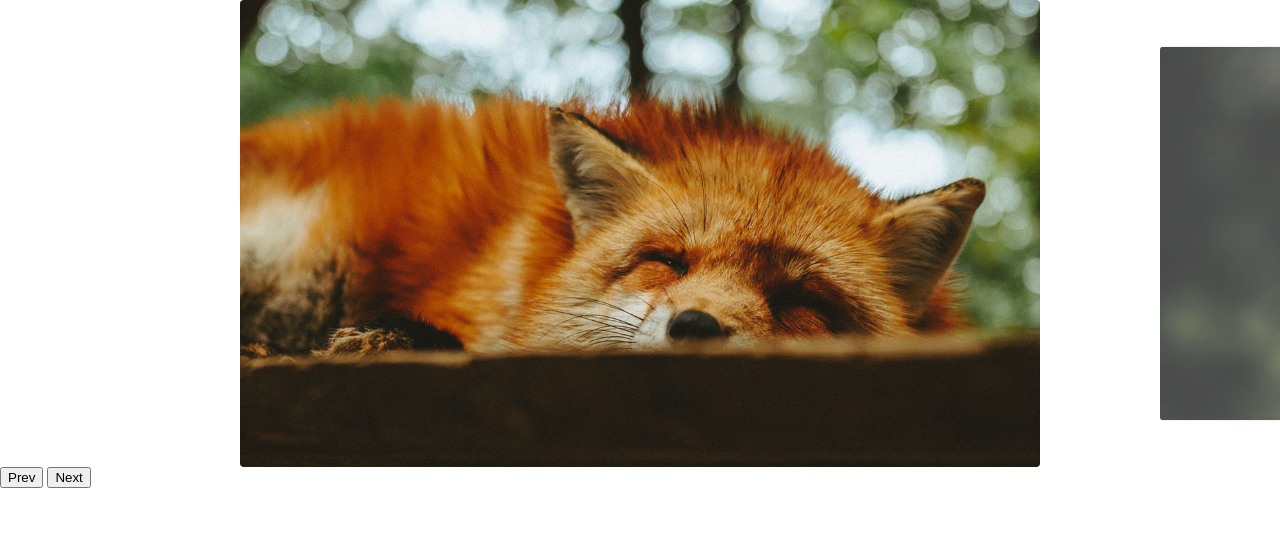
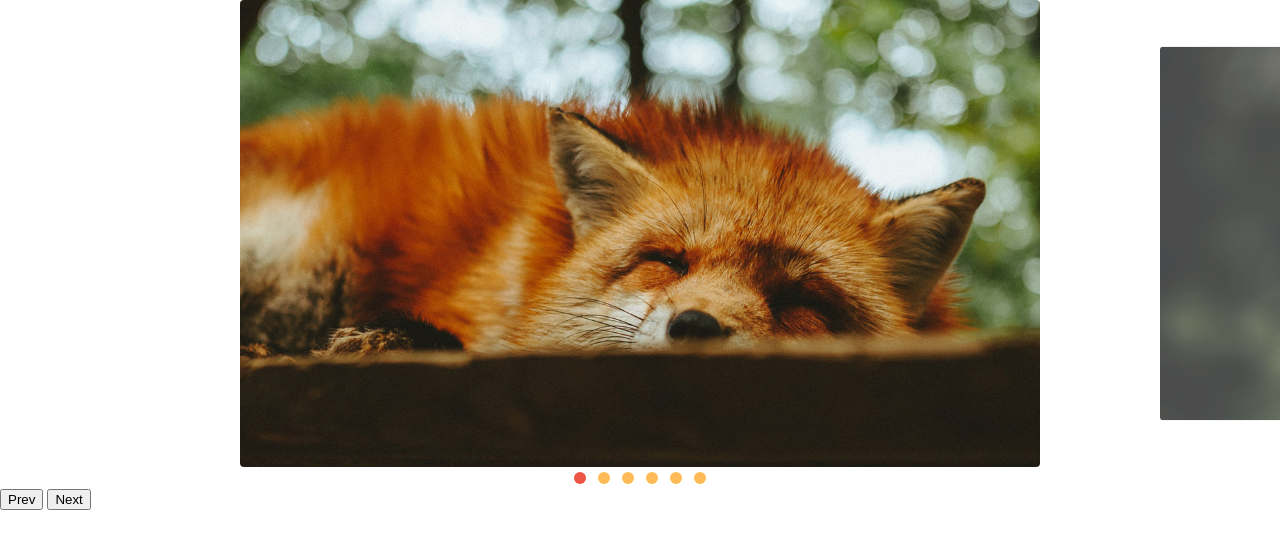
Before and after one commit to filipezzo/slide, a plain HTML site: page index.html in a window 1280 px wide. Drawn offline with Linux system fonts and the light colour scheme.

Commit message:
page scroll by button

```diff
--- a/css/style.css
+++ b/css/style.css
@@ -33,3 +33,23 @@ img {
   opacity: 1;
   transform: scale(1);
 }
+[data-control="slide"] {
+  display: flex;
+  gap: 2px;
+  justify-content: center;
+}
+[data-control="slide"] li a {
+  display: block;
+  width: 12px;
+  height: 12px;
+  background: #fb5;
+  border-radius: 50%;
+  overflow: hidden;
+  text-indent: -99999px;
+  margin: 5px;
+}
+
+[data-control="slide"] li.active a,
+[data-control="slide"] li a:hover {
+  background: #e54;
+}
--- a/js/script.js
+++ b/js/script.js
@@ -3,3 +3,4 @@
 const slide = new SlideNav(".slide", ".wrapper");
 slide.init();
 slide.addArrow(".prev", ".next");
+slide.addControl();
--- a/js/slide.js
+++ b/js/slide.js
@@ -5,6 +5,7 @@ export class Slide {
     this.wrapper = document.querySelector(wrapper);
     this.dist = { finalPosition: 0, startX: 0, movement: 0 };
     this.activeClass = "active";
+    this.changeEvent = new Event("changeEvent");
   }
 
   transition(active) {
@@ -94,6 +95,7 @@ export class Slide {
     this.slidesIndexNav(index);
     this.dist.finalPosition = activeSlide.position;
     this.changeActiveClass();
+    this.wrapper.dispatchEvent(this.changeEvent);
   }
 
   activePrevSlide() {
@@ -143,6 +145,11 @@ export class Slide {
 }
 
 export class SlideNav extends Slide {
+  constructor(slide, wrapper) {
+    super(slide, wrapper);
+    this.bindControlEvents();
+  }
+
   addArrow(prev, next) {
     this.prevElement = document.querySelector(prev);
     this.nextElement = document.querySelector(next);
@@ -152,4 +159,45 @@ export class SlideNav extends Slide {
     this.prevElement.addEventListener("click", this.activePrevSlide);
     this.nextElement.addEventListener("click", this.activeNextSlide);
   }
+
+  createControl() {
+    const control = document.createElement("ul");
+    control.dataset.control = "slide";
+
+    this.slideArray.forEach((item, index) => {
+      control.innerHTML += `<li><a href="#slide${index + 1}">${
+        index + 1
+      }</a></li>`;
+    });
+    this.wrapper.appendChild(control);
+    return control;
+  }
+
+  eventControl(item, index) {
+    item.addEventListener("click", (event) => {
+      event.preventDefault();
+      this.changeSlide(index);
+      this.activeControlItem();
+    });
+    this.wrapper.addEventListener("changeEvent", this.activeControlItem);
+  }
+
+  activeControlItem() {
+    this.controlArray.forEach((item) =>
+      item.classList.remove(this.activeClass)
+    );
+    this.controlArray[this.index.active].classList.add(this.activeClass);
+  }
+  addControl(customControl) {
+    this.control =
+      document.querySelector(customControl) || this.createControl();
+    this.controlArray = [...this.control.children];
+    this.activeControlItem();
+    this.controlArray.forEach(this.eventControl);
+  }
+
+  bindControlEvents() {
+    this.eventControl = this.eventControl.bind(this);
+    this.activeControlItem = this.activeControlItem.bind(this);
+  }
 }
```
